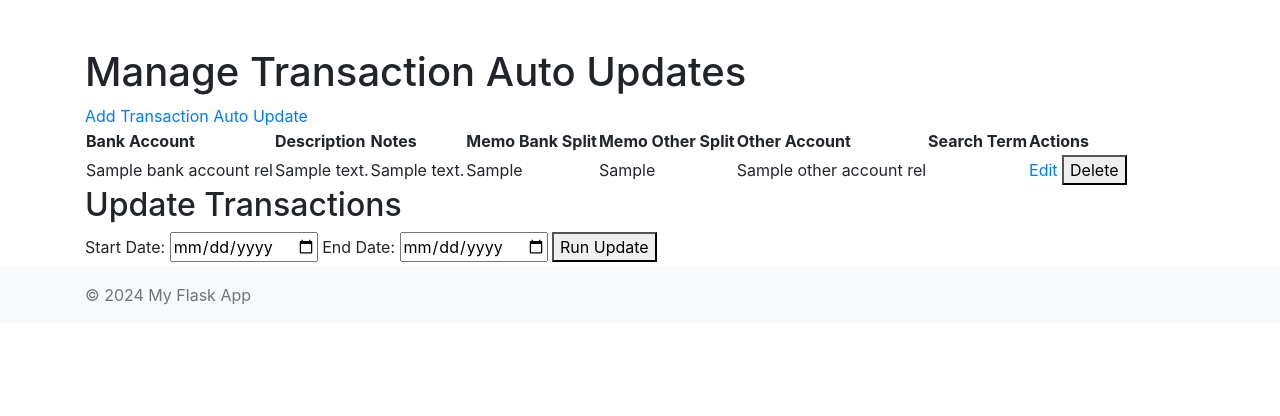
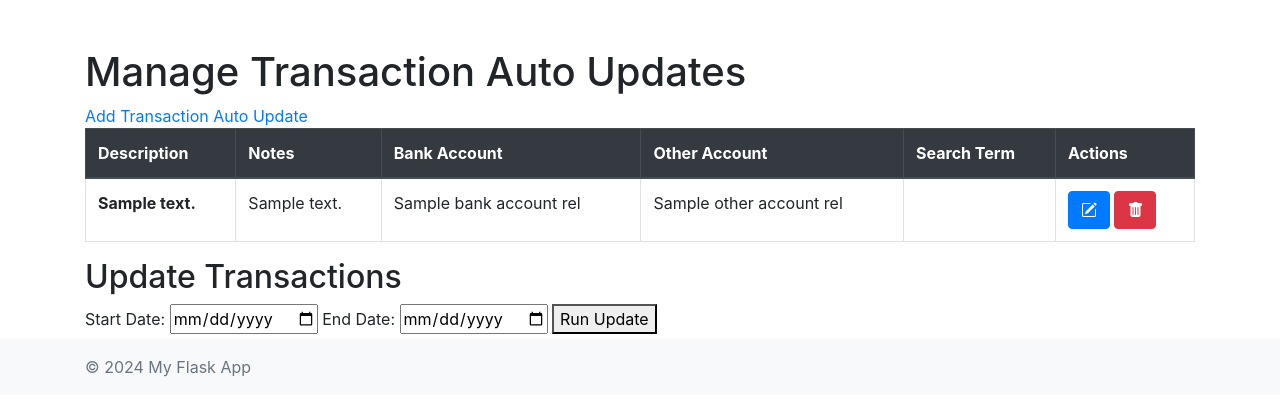
Before and after one commit to Lakendary/GnuCash-Auto-Update, a Flask app: template templates/index.html in a window 1280 px wide. Shown: the part 56-472 px from the top of the page. Run offline with Flask 3, Linux system fonts and the light colour scheme; the template is opened without the code that fills it: most values are stand-ins (such as "Sample title", 1, 10 or a date in 2020); parts of the project's set-up code (start-up, migrations or seed data) failed here and were passed over; some libraries are stand-ins or nearby versions.

Commit message:
Add bootstrap icons

```diff
--- a/routes.py
+++ b/routes.py
@@ -77,6 +77,7 @@ def update_transactions():
         # Filter transactions based on search term and date range
         transactions = Transaction.query.filter(Transaction.post_date.between(start_date, end_date),
                                                 Transaction.description.ilike(f"%{update.search_term}%")).all()
+        print(f'Number of transaction found: {len(transactions)}')
         for txn in transactions:
             txn.description = update.description
             note = Slot.query.filter_by(obj_guid=txn.guid, name='notes').first()
--- a/templates/base.html
+++ b/templates/base.html
@@ -6,6 +6,9 @@
     <title>{% block title %}My Flask App{% endblock %}</title>
     <!-- Bootstrap CSS -->
     <link href="https://stackpath.bootstrapcdn.com/bootstrap/4.5.2/css/bootstrap.min.css" rel="stylesheet">
+    <!-- Bootstrap Icons CSS -->
+    <link href="https://cdnjs.cloudflare.com/ajax/libs/bootstrap-icons/1.10.5/font/bootstrap-icons.min.css" rel="stylesheet">
+    <!-- Local stylesheet -->
     <link rel="stylesheet" href="{{ url_for('static', filename='styles.css') }}">
 </head>
 <body>
--- a/templates/index.html
+++ b/templates/index.html
@@ -7,35 +7,35 @@ Manage Transaction Auto Updates
 {% block content %}
 <h1>Manage Transaction Auto Updates</h1>
 <a href="{{ url_for('main.add_transaction_auto_update') }}">Add Transaction Auto Update</a>
-<table>
-    <thead>
+<table class="table table-bordered">
+    <thead class="thead-dark">
         <tr>
-            <th>Bank Account</th>
-            <th>Description</th>
-            <th>Notes</th>
-            <th>Memo Bank Split</th>
-            <th>Memo Other Split</th>
-            <th>Other Account</th>
-            <th>Search Term</th>
-            <th>Actions</th>
+            <th scope="col">Description</th>
+            <th scope="col">Notes</th>
+            <th scope="col">Bank Account</th>
+            <th scope="col">Other Account</th>
+            <th scope="col">Search Term</th>
+            <th scope="col">Actions</th>
         </tr>
     </thead>
     <tbody>
         {% for update in transaction_auto_updates %}
         <tr>
+            <th scope="row">{{ update.description }}</th>
+            <td>{{ update.notes }}</td>
             <td>{{ update.bank_account_rel.name }}</td>
-            <td>{{ update.description }}</td>
-            <td>{{ update.notes }}</td>
-            <td>{{ update.memo_bank_split }}</td>
-            <td>{{ update.memo_other_split }}</td>
             <td>{{ update.other_account_rel.name }}</td>
             <td>{{ update.search_term }}</td>
             <td>
-                <a href="{{ url_for('main.edit_transaction_auto_update', id=update.id) }}">Edit</a>
+                <!-- Edit Button -->
+                <a href="{{ url_for('main.edit_transaction_auto_update', id=update.id) }}" class="btn btn-primary">
+                    <i class="bi bi-pencil-square"></i>
+                </a>
+                <!-- Delete Button -->
                 <form action="{{ url_for('main.delete_transaction_auto_update', id=update.id) }}" method="POST"
                     style="display:inline;">
-                    <button type="submit"
-                        onclick="return confirm('Are you sure you want to delete this transaction auto update?');">Delete</button>
+                    <button class="btn btn-danger" type="submit"
+                        onclick="return confirm('Are you sure you want to delete this transaction auto update?');"><i class="bi bi-trash-fill"></i></button>
                 </form>
             </td>
         </tr>
```
